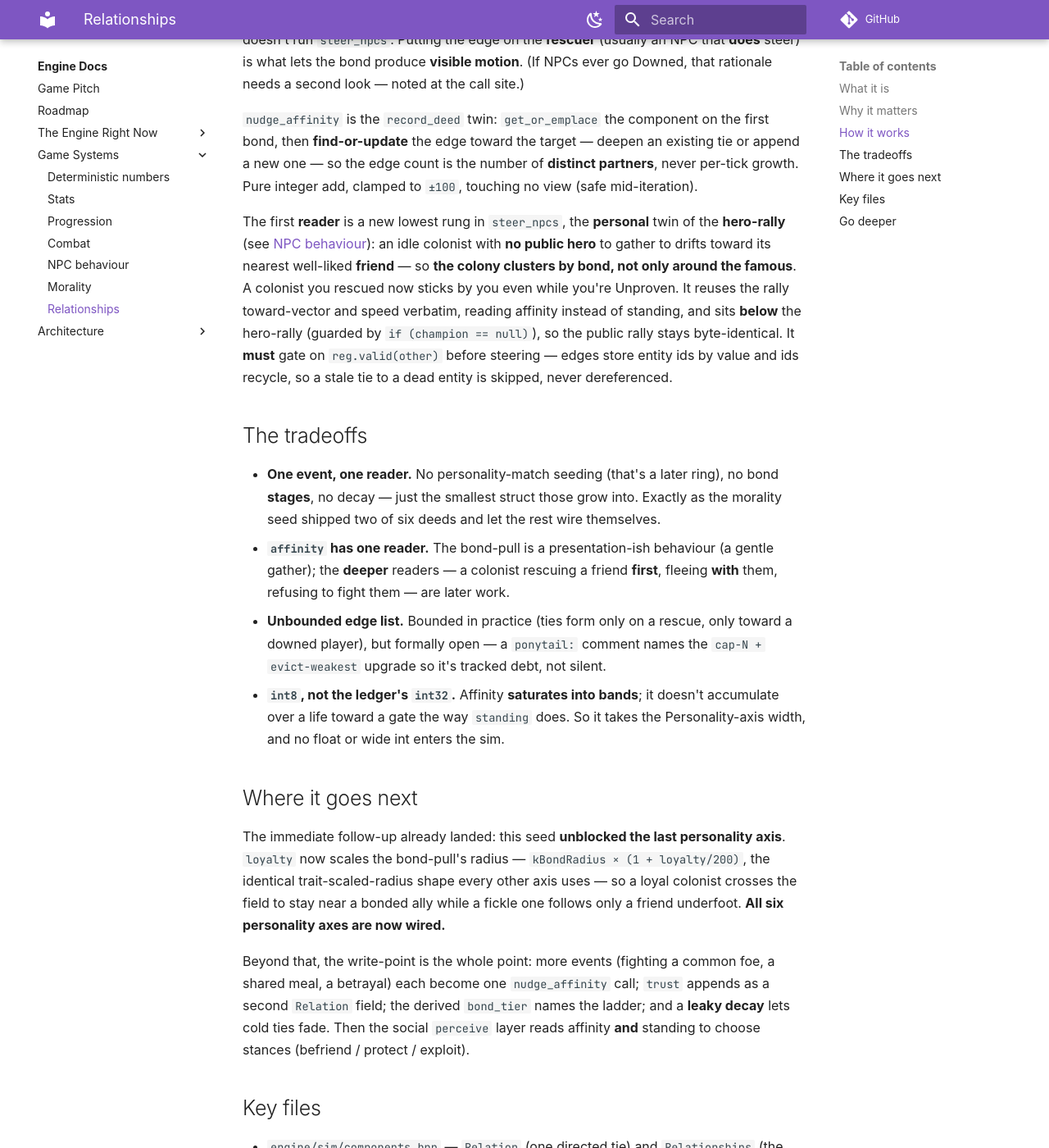
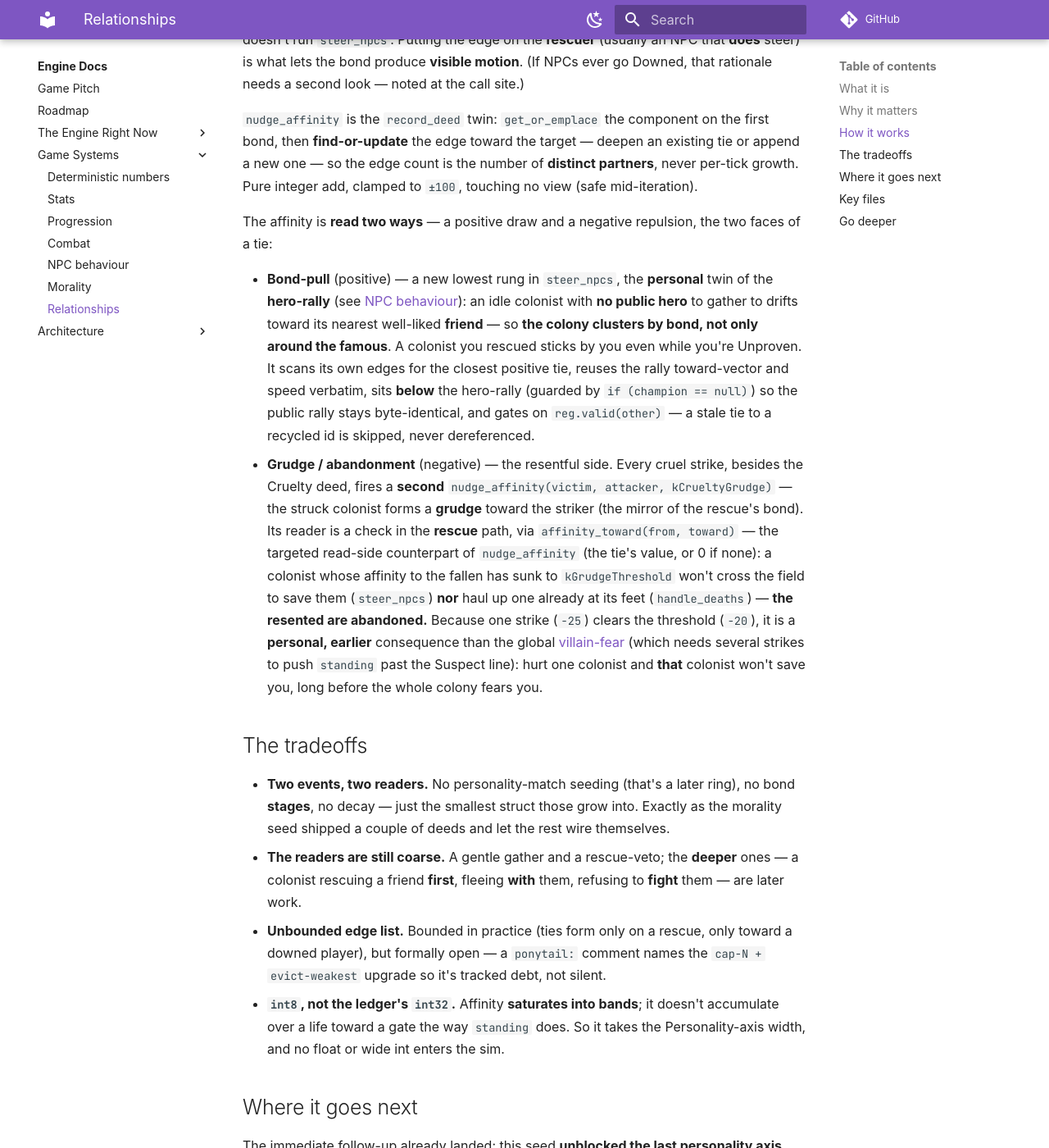
Before and after one commit to IsItJeff/game-engine, an MkDocs documentation site: the page built from docs/engine/relationships.md, in a window 1280 px wide and 1400 px high, scrolled down 1288 px. Shown: the whole window at 82% size. Built offline with MkDocs 1.6.1 and Material for MkDocs 9.7.7, drawn with Linux system fonts in a browser that asks for light colours; some web fonts are replaced; comment, search, counter and statistics services are not loaded; some of the changed text lies outside the part shown.

Commit message:
feat(P8): grudge — a cruel strike makes the victim resent you, and the resented are abandoned (#74)
The negative mirror of the rescue-bond, exercising the relationships schema's
other half. A rescue formed a bond (rescuer -> +affinity toward the saved); a
cruel strike now forms a GRUDGE — besides the Cruelty deed, perform_attack fires
a second nudge_affinity(victim, attacker, kCrueltyGrudge=-25), so the struck
colonist resents the striker.

The grudge has teeth: a new affinity_toward(from, toward) reader helper (the
read-side twin of nudge_affinity, used by its two callers) gates BOTH rescue
paths — a colonist whose affinity to a fallen player has sunk to kGrudgeThreshold
(-20) won't cross the field to save them (steer_npcs rescue rung) nor haul up one
already at its feet (handle_deaths). The resented are abandoned. Because one
strike clears the threshold, it's a personal, EARLIER consequence than the global
villain-fear (which needs several strikes to push standing past the Suspect
line): hurt one colonist and that colonist won't save you, long before the whole
colony fears you.

Deterministic: affinity_toward is a pure const read, the cruel-branch nudge draws
no RNG, and a neutral (0 > -20) fallen is never vetoed, so the pre-grudge world is
bit-identical.

Adversarial 2-lens review: correctness SHIP IT (edge direction matches both
readers, threshold, view-safety, determinism all confirmed); coherence flagged
two stale relationships.md claims (a one-event intro, and a mis-stated
affinity_toward attribution) — both folded.

Co-authored-by: Claude Opus 4.8 (1M context) <noreply@anthropic.com>

````diff
--- a/docs/engine/relationships.md
+++ b/docs/engine/relationships.md
@@ -4,17 +4,18 @@
 
 The first trace of a character's **social ties** — who they've come to care about.
 [Personality](npc-behaviour.md) is who a colonist *is* and [morality](morality.md) is
-what they've *done*; relationships are who they're *bonded to*. It is the seed of the
-design's P8 social layer, and it starts, deliberately, as one component and one event:
+what they've *done*; relationships are who they're *bonded to* — or *against*. It is the seed of
+the design's P8 social layer, and it starts, deliberately, as one component and a pair of
+mirror-image events:
 
 - **`Relation`** — one **directed** tie: `THIS entity → other`, carrying an `int8`
   **`affinity`** (`−100` dislike … `+100` like). Directed because A→B need not equal
   B→A.
 - **`Relationships`** — a lazy, sparse, append-ordered `std::vector<Relation>` on the
   subject: how *this* character regards others.
-- **`nudge_affinity(from, toward, delta)`** — the single write-point every future
-  bond-forming event will funnel through (the [`record_deed`](morality.md#how-it-works)
-  twin). The **rescue** already fires it: hauling up a fallen ally forms a bond.
+- **`nudge_affinity(from, toward, delta)`** — the single write-point every affinity-moving
+  event funnels through (the [`record_deed`](morality.md#how-it-works) twin). Two fire it today:
+  a **rescue** forms a bond, a **cruel strike** forms a grudge.
 
 ## Why it matters
 
@@ -34,8 +35,8 @@ reason — the *schema* is painful to retrofit, so it is locked from the first l
 
 ## How it works
 
-One event forms a bond today. It lives at the **rescue** in `handle_deaths` — the same
-line that already credits the rescuer with **Charity**:
+**Two events** move affinity today, one each way. The positive one lives at the **rescue** in
+`handle_deaths` — the same line that already credits the rescuer with **Charity**:
 
 ```cpp
 record_deed(reg, rescuer, Deed::Charity, kRescueCharity);
@@ -52,25 +53,36 @@ bond, then **find-or-update** the edge toward the target — deepen an existing
 a new one — so the edge count is the number of *distinct partners*, never per-tick growth.
 Pure integer add, clamped to `±100`, touching no view (safe mid-iteration).
 
-The first **reader** is a new lowest rung in `steer_npcs`, the *personal* twin of the
-**hero-rally** (see [NPC behaviour](npc-behaviour.md)): an idle colonist with **no public
-hero** to gather to drifts toward its nearest
-well-liked **friend** — so *the colony clusters by bond, not only around the famous*. A
-colonist you rescued now sticks by you even while you're Unproven. It reuses the rally
-toward-vector and speed verbatim, reading affinity instead of standing, and sits *below*
-the hero-rally (guarded by `if (champion == null)`), so the public rally stays
-byte-identical. It **must** gate on `reg.valid(other)` before steering — edges store
-entity ids by value and ids recycle, so a stale tie to a dead entity is skipped, never
-dereferenced.
+The affinity is **read two ways** — a positive draw and a negative repulsion, the two faces of a
+tie:
+
+- **Bond-pull** (positive) — a new lowest rung in `steer_npcs`, the *personal* twin of the
+  **hero-rally** (see [NPC behaviour](npc-behaviour.md)): an idle colonist with **no public hero**
+  to gather to drifts toward its nearest well-liked **friend** — so *the colony clusters by bond,
+  not only around the famous*. A colonist you rescued sticks by you even while you're Unproven. It
+  scans its own edges for the closest positive tie, reuses the rally toward-vector and speed
+  verbatim, sits *below* the hero-rally (guarded by `if (champion == null)`) so the public rally
+  stays byte-identical, and gates on `reg.valid(other)` — a stale tie to a recycled id is skipped,
+  never dereferenced.
+- **Grudge / abandonment** (negative) — the resentful side. Every cruel strike, besides the Cruelty
+  deed, fires a *second* `nudge_affinity(victim, attacker, kCrueltyGrudge)` — the struck colonist
+  forms a **grudge** toward the striker (the mirror of the rescue's bond). Its reader is a check in
+  the **rescue** path, via `affinity_toward(from, toward)` — the targeted read-side counterpart of
+  `nudge_affinity` (the tie's value, or 0 if none): a colonist whose affinity to the fallen has
+  sunk to `kGrudgeThreshold` won't cross the field to save them (`steer_npcs`) *nor* haul up one
+  already at its feet (`handle_deaths`)
+  — **the resented are abandoned.** Because one strike (`−25`) clears the threshold (`−20`), it is a
+  *personal, earlier* consequence than the global [villain-fear](morality.md) (which needs several
+  strikes to push `standing` past the Suspect line): hurt one colonist and *that* colonist won't
+  save you, long before the whole colony fears you.
 
 ## The tradeoffs
 
-- **One event, one reader.** No personality-match seeding (that's a later ring), no bond
+- **Two events, two readers.** No personality-match seeding (that's a later ring), no bond
   *stages*, no decay — just the smallest struct those grow into. Exactly as the morality
-  seed shipped two of six deeds and let the rest wire themselves.
-- **`affinity` has one reader.** The bond-pull is a presentation-ish behaviour (a gentle
-  gather); the *deeper* readers — a colonist rescuing a friend *first*, fleeing *with*
-  them, refusing to fight them — are later work.
+  seed shipped a couple of deeds and let the rest wire themselves.
+- **The readers are still coarse.** A gentle gather and a rescue-veto; the *deeper* ones — a colonist
+  rescuing a friend *first*, fleeing *with* them, refusing to *fight* them — are later work.
 - **Unbounded edge list.** Bounded in practice (ties form only on a rescue, only toward a
   downed player), but formally open — a `ponytail:` comment names the `cap-N +
   evict-weakest` upgrade so it's tracked debt, not silent.
@@ -86,22 +98,24 @@ trait-scaled-radius shape every other axis uses — so a loyal colonist crosses
 near a bonded ally while a fickle one follows only a friend underfoot. **All six personality
 axes are now wired.**
 
-Beyond that, the write-point is the whole point: more events (fighting a common foe, a
-shared meal, a betrayal) each become one `nudge_affinity` call; `trust` appends as a
-second `Relation` field; the derived `bond_tier` names the ladder; and a **leaky decay**
-lets cold ties fade. Then the social `perceive` layer reads affinity *and* standing to
-choose stances (befriend / protect / exploit).
+Beyond that, the write-point is the whole point: the negative half is already proven (a rescue
+bonds, a cruel strike grudges), so more events (fighting a common foe, a shared meal) each become
+one `nudge_affinity` call; `trust` appends as a second `Relation` field; the derived `bond_tier`
+names the ladder; and a **leaky decay** lets cold ties fade (and a grudge cool). Then the social
+`perceive` layer reads affinity *and* standing to choose stances (befriend / protect / exploit).
 
 ## Key files
 
 - `engine/sim/components.hpp` — `Relation` (one directed tie) and `Relationships` (the
   lazy sparse edge list), placed beside `BehaviorLedger`/`standing`.
-- `engine/sim/systems.hpp` / `systems.cpp` — `nudge_affinity` (the single write-point,
-  the `record_deed` twin); the bond formed at `handle_deaths`' rescue branch; the
-  bond-pull rung in `steer_npcs` (below the hero-rally, gated on no champion).
+- `engine/sim/systems.hpp` / `systems.cpp` — `nudge_affinity` (the single write-point, the
+  `record_deed` twin) and `affinity_toward` (its read-side counterpart); the bond formed at
+  `handle_deaths`' rescue branch and the grudge at `perform_attack`'s cruel-strike branch; the
+  bond-pull rung in `steer_npcs` (below the hero-rally) and the grudge-veto in both rescue paths.
 - `tests/sim/test_simulation.cpp` — the write-point (find-or-update + clamp), the bond
-  wired at a rescue, the reader steering toward a friend (and the range gate), and the
-  stale-handle guard.
+  wired at a rescue, the bond-pull steering toward a friend (and the range gate), the
+  stale-handle guard, and the grudge (a cruel strike resents the striker; a grudge-holder
+  won't cross to rescue nor haul up the resented).
 
 ## Go deeper
 
````
Also changed, not shown: docs/engine/morality.md (+6 -0 lines), 3 other files.
